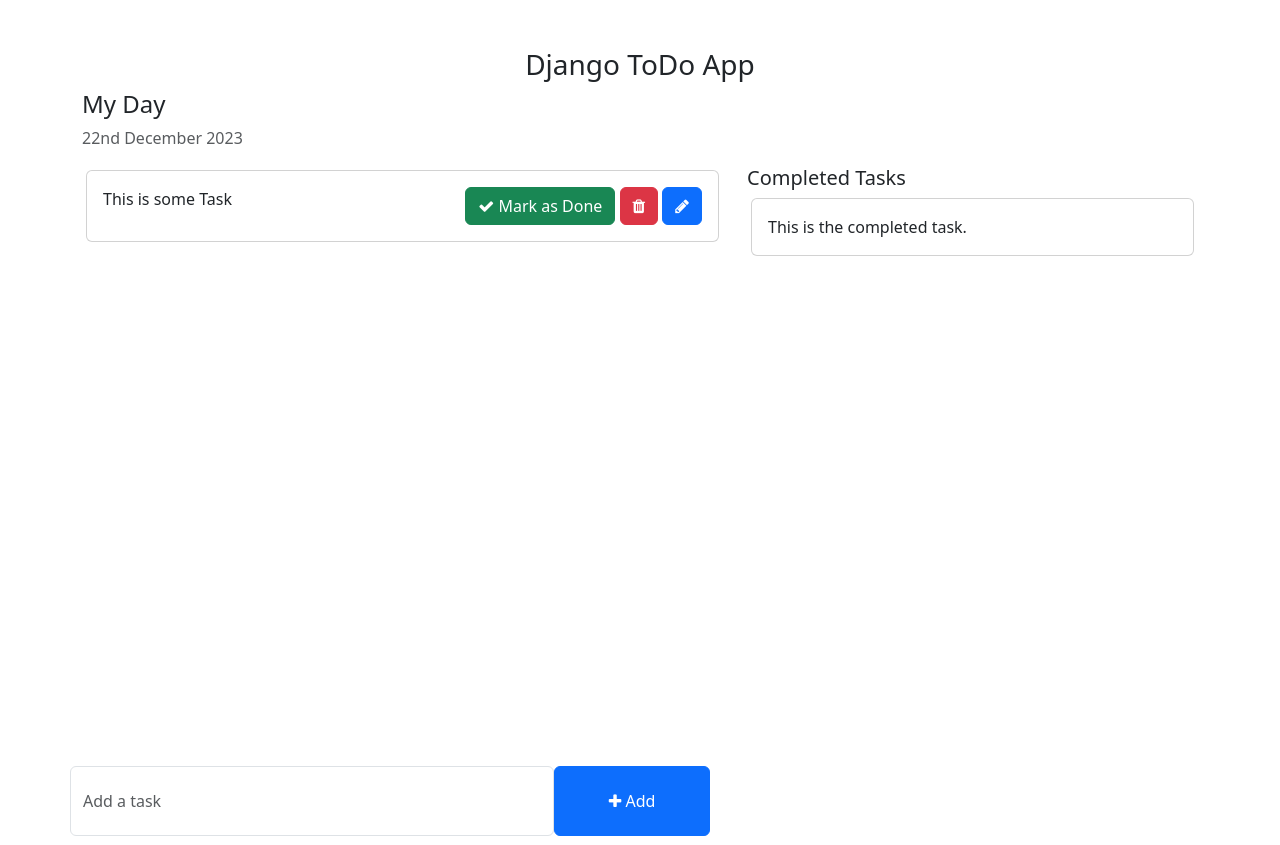
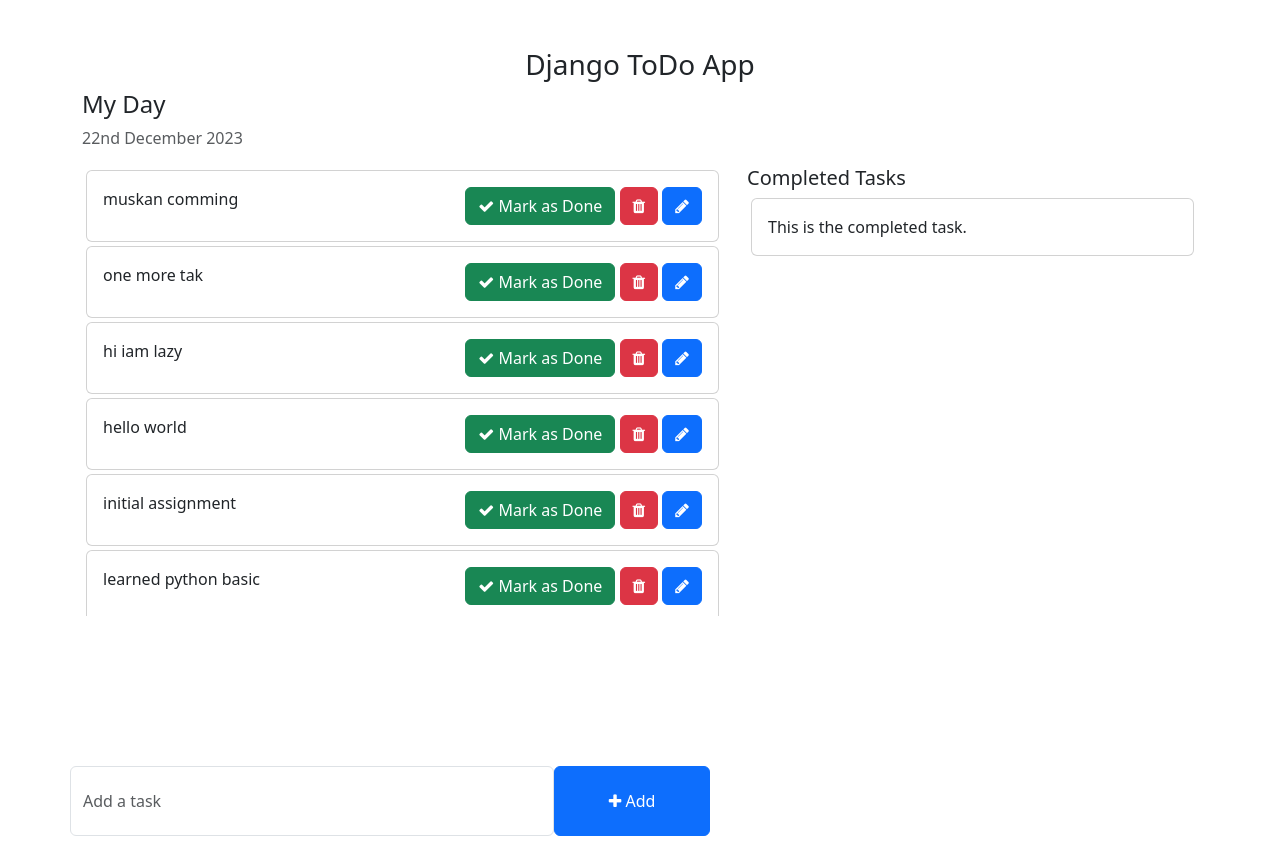
Before and after one commit to diwasht007/djangotodo, a Django app: page / in a window 1280 px wide. Shown: the top 845 px of the page. Run offline with Django 4.2, Linux system fonts and the light colour scheme; data comes from the database, SQL or seed files in the repository; both versions use the stored data as it was after the commit.

Commit message:
Added task function

```diff
--- a/templates/home.html
+++ b/templates/home.html
@@ -26,9 +26,10 @@
             <p class="text-muted">{% now "jS F Y" %}</p>
             <div class="col-md-7 col-lg-7" style="height: 450px; overflow: scroll;">
                 <!-- List of all the tasks for the day -->
+                {%for task in tasks%}
                 <div class="card m-1">
                     <div class="card-body">
-                        This is some Task
+                        {{task.task}}
                         <span style="position: relative; float: right;">
                             <a class="btn btn-success"><i class="fa fa-check"></i> Mark as Done</a>
                             <a class="btn btn-danger"><i class="fa fa-trash"></i></a>
@@ -36,7 +37,7 @@
                         </span>
                     </div>
                 </div>
-
+               {%endfor%}
             </div>
             <div class="col-md-5 col-lg-5">
                 <h5>Completed Tasks</h5>
@@ -51,11 +52,12 @@
         <div class="row">
             <div class="col-md-6 col-lg-6 p-0" style="position: absolute; bottom: 50px;">
                 <!-- To Do Form -->
-                <form action="" >
+                <form action="{% url 'addTask' %}" method="POST" >
+                    {% csrf_token %}
                     <div class="form-group">
                         <span style="display: flex;">
-                            <input type="text" class="form-control" placeholder="Add a task">
-                            <button class="btn btn-primary" style="width: 200px;"><i class="fa fa-plus"></i> Add</button>
+                            <input type="text" name='task' class="form-control" placeholder="Add a task">
+                            <button type="submit" class="btn btn-primary" style="width: 200px;"><i class="fa fa-plus"></i> Add</button>
                         </span>
                     </div>
                 </form>
--- a/todo/admin.py
+++ b/todo/admin.py
@@ -1,5 +1,9 @@
 from django.contrib import admin
 from .models import Task
 
+class TaskAdmin(admin.ModelAdmin):
+    list_display = ('task', 'is_completed', 'created_at', 'updated_at')
+    search_fields =('task',)
+
 # Register your models here.
-admin.site.register(Task)
+admin.site.register(Task, TaskAdmin)
--- /dev/null
+++ b/todo/urls.py
@@ -0,0 +1,7 @@
+from django.urls import path
+from .import views
+
+
+urlpatterns = [
+    path('addTask/',views.addTask,name='addTask')
+]
--- a/todo_main/urls.py
+++ b/todo_main/urls.py
@@ -14,10 +14,13 @@
     2. Add a URL to urlpatterns:  path('blog/', include('blog.urls'))
 """
 from django.contrib import admin
-from django.urls import path
+from django.urls import path, include
 from . import views
 
 urlpatterns = [
     path('admin/', admin.site.urls),
     path('',views.home, name='home'),
+
+    #todo
+    path('todo/',include('todo.urls')),
 ]
--- a/todo_main/views.py
+++ b/todo_main/views.py
@@ -1,6 +1,12 @@
 from django.http import HttpResponse
 from django.shortcuts import render
+from todo.models import Task
+
 def home(request):
+    tasks = Task.objects.filter(is_completed=False).order_by('-updated_at')
+    context={
+        'tasks':tasks
+    }
 
     # return HttpResponse('<h1>This is my home page </h1>')
-    return render(request,'home.html')
+    return render(request,'home.html',context)
```
Also changed, not shown: todo/views.py (+7 -1 lines), db.sqlite3.
